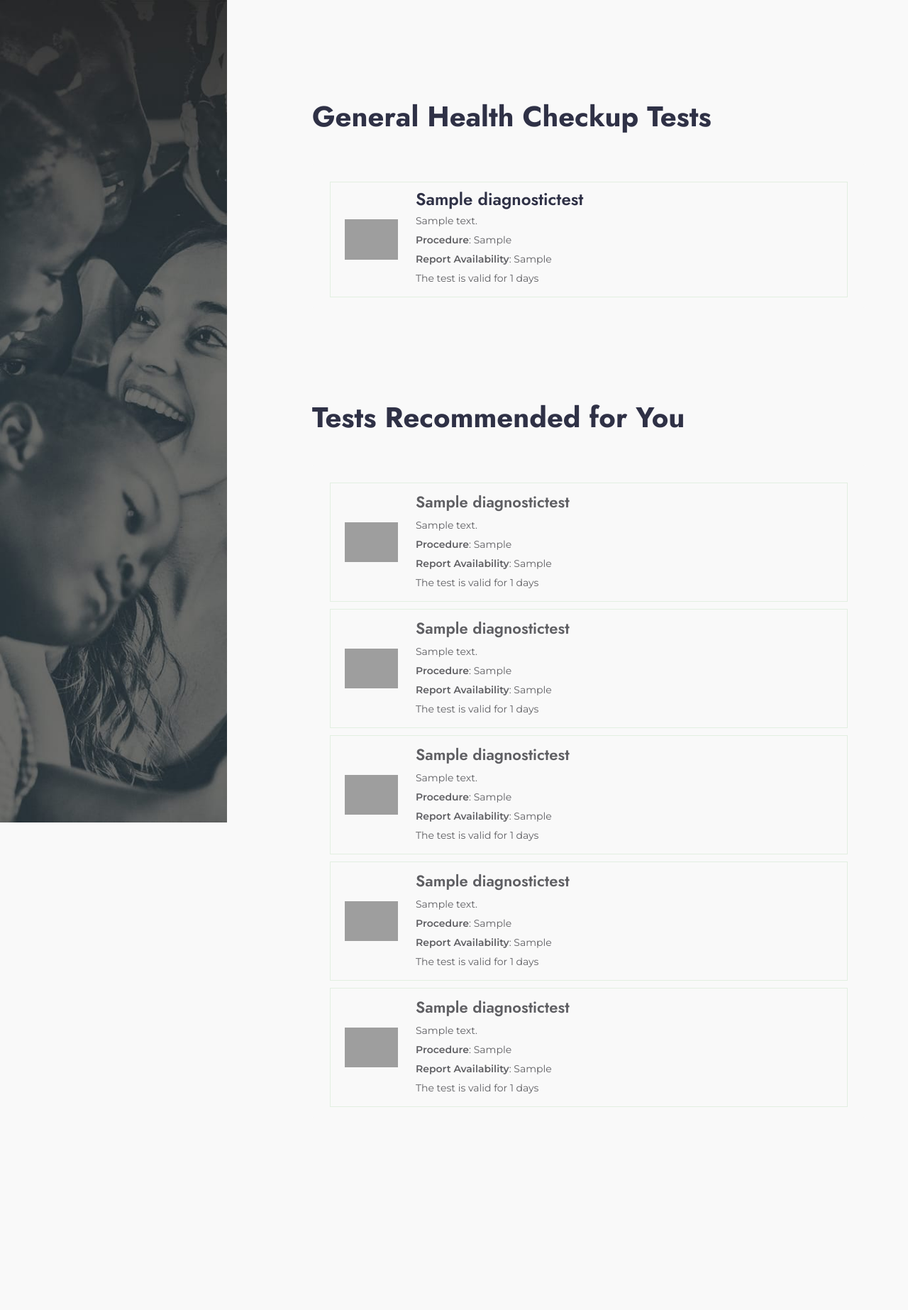
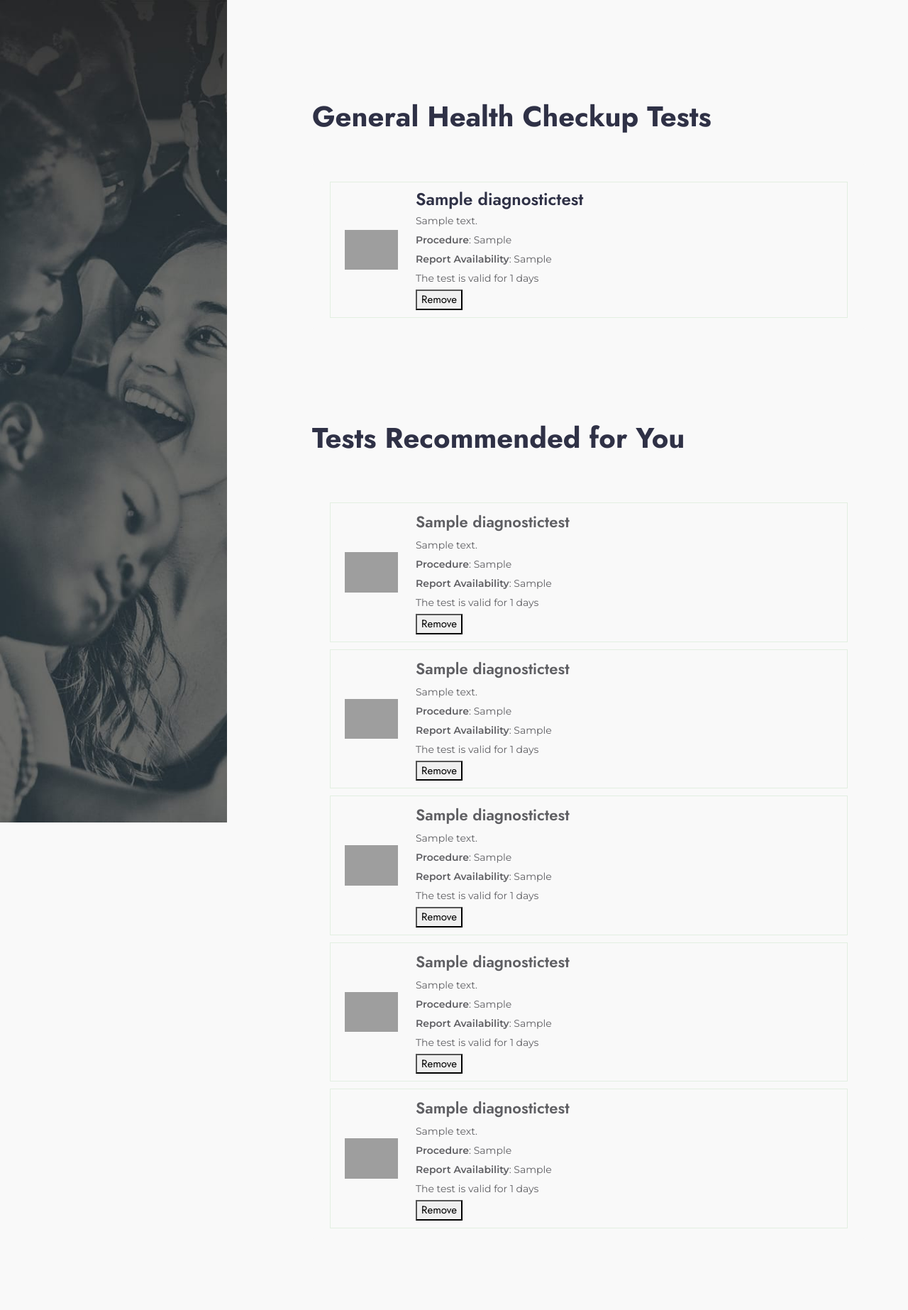
Before and after one commit to aatluri/DiagnosticTestRecommender, a Django app: template app/module/templates/module/displaydiagnostictests.html in a window 1280 px wide. Shown: the whole page at 71% size. Before the commit the page ends 1560 px from the top, so only its background shows below. Run offline with Django 4.2, Linux system fonts and the light colour scheme; the template is opened without the code that fills it: values that come from a table or form of the project are taken from there, others are empty; tables that the repository leaves empty hold one stand-in row (values such as "Sample post"); some libraries are stand-ins or nearby versions; grey boxes are pictures that could not be loaded.

Commit message:
Update displaytests page with a toggle test button and added comments overall

```diff
--- a/app/app/settings.py
+++ b/app/app/settings.py
@@ -36,7 +36,7 @@ INSTALLED_APPS = [
     'django.contrib.contenttypes',
     'django.contrib.sessions',
     'django.contrib.messages',
-    'django.contrib.staticfiles',
+    'django.contrib.staticfiles', # required for django to load the functionality it needs to deal with static files
     'django_extensions',  # This is for the runscript functionality to load data into the database.
     'module'
 ]
@@ -126,7 +126,8 @@ STATIC_URL = 'static/'
 
 DEFAULT_AUTO_FIELD = 'django.db.models.BigAutoField'
 
-
+# These values are used in the html pages when setting the options of the dropdown. They are also used when we create the initial data in the database as the tag values
+# so that when we try to filter we dont run into case sensitivity issues.
 CONFIG_VALUES =   {
                 "nonsmokervalue" : "NON SMOKER",
                 "heavysmokervalue" : "HEAVY SMOKER",
--- a/app/module/models.py
+++ b/app/module/models.py
@@ -16,7 +16,7 @@ class Patient(models.Model):
     comments = models.TextField(blank=True)
     age_range = models.CharField(max_length=150,blank=True)
 
-    # When we do this, in the admin page when the diagnostic tests are displayed, it will show their name
+    # When we do this, in the admin page when the Patients are displayed, it will show their name
     def __str__(self):
         return self.fullname
 
@@ -24,6 +24,7 @@ class Patient(models.Model):
 class Tag(models.Model):
     tagname = models.CharField(max_length=100,unique=True)
 
+    # When we do this, in the admin page when the tags are displayed, it will show their name
     def __str__(self):
         return self.tagname
 
--- a/app/module/static/module/css/style.css
+++ b/app/module/static/module/css/style.css
@@ -389,14 +389,15 @@ CSS Settings for the right side content of the displaydiagnostictests.html page
 		}
 
 
-.displaydiagnostictests_item img{
-	width: 75px;
-}
 
 .displaydiagnostictests_items{
 	background: #f9f9f9;
 	border-radius: 3px;
 	padding: 15px;
+}
+
+.displaydiagnostictests_item img{
+	width: 75px;
 }
 
 .displaydiagnostictests_list_view .displaydiagnostictests_item {
@@ -414,7 +415,6 @@ CSS Settings for the right side content of the displaydiagnostictests.html page
 
 .displaydiagnostictests_list_view .displaydiagnostictests_item .displaydiagnostictests_item_left{
 	margin-right: 25px;
-
 }
 
 .displaydiagnostictests_item .title {
@@ -640,6 +640,18 @@ The best way to test these is to go to the page -> Inpect and create devices wit
   }
 }
 
+/*The below media applies when we are trying to print*/
+@media print {
+  /* All your print styles go here */
+  .no-print {
+    display: none !important;
+  }
+  .side-hero-image + .diagnostictestrecommender_form {
+      margin-left: 0px;
+    }
+}
+
+
 
 
 /*---------------------------------------------------- */
--- a/app/module/templates/module/displaydiagnostictests.html
+++ b/app/module/templates/module/displaydiagnostictests.html
@@ -1,16 +1,32 @@
+<!--
+
+	This page inherits from the base.html page.
+	What happens here is that it takes the content of the base.html file and then replaces the placeholders with the content from here.
+	So for example the page_title in the base.html is replaced by the value between the block page_title and endblock in this file.
+	SImilarly for page_content
+-->
 {% extends "base.html" %}
+<!--The load static needs to be included in every file that loads static files.-->
 {% load static %}
+		<!-- This replaces the placeholder for page_title in the base.html file-->
 		{% block page_title%}Diagnostic Test Recommender-Display Tests {% endblock %}
+		<!-- This replaces the placeholder for page_content in the base.html file-->
+		{% block page_content%}
+							<!-- This is the html code for the content of the General Health check up tests
+							It basically loops through the queryhealthcheckup queryset
+							For each test, it does the following:
+								1. Uses the displayicon that we set in the database. it takes the displayicon value and looks for an image with that name in the specified location.
+								2. Uses data from the database like name, description etc and displays that.
 
-		{% block page_content%}
+							-->
 							<div class="diagnostictestrecommender_form_content">
 								<h2>General Health Checkup Tests</h2>
 								<br>
 								<div class="displaydiagnostictests_items">
 									<div class="displaydiagnostictests_list_view" style="display: block;">
 										{% for test in querysethealthcheckup %}
-											<div class="displaydiagnostictests_item">
-												<div class="displaydiagnostictests_item_left desktop-display">
+											<div class="displaydiagnostictests_item" id="{{test.name}}">
+												<div class="displaydiagnostictests_item_left desktop-display no-print">
 													{% if test.displayicon == "" %}
 														<img src="{% static "module/img/testicons/generic.png" %}" alt="testimage">
 													{% else %}
@@ -19,15 +35,23 @@
 												</div>
 												<div class="displaydiagnostictests_item_right">
 													<h4 class="title">{{test.name}}</h4>
-													<p class="content">{{test.description}}</p>
-													<p class="content"><b>Procedure</b>: {{test.samplerequirements}}</p>
-													<p class="content"><b>Report Availability</b>: {{test.reportavailability}}</p>
-													<p class="content">The test is valid for {{test.validity_days}} days</p>
+													<p class="content no-print">{{test.description}}</p>
+													<p class="content no-print"><b>Procedure</b>: {{test.samplerequirements}}</p>
+													<p class="content no-print"><b>Report Availability</b>: {{test.reportavailability}}</p>
+													<p class="content no-print">The test is valid for {{test.validity_days}} days</p>
+													<button class="no-print" type="button"onclick="removeTest('{{test.name}}')">Remove</button>
 												</div>
 											</div>
 										{% endfor %}
 									</div>
 								</div>
+									<!-- This is the html code for the content of the Personalised tests based on the questionnaire
+									It basically loops through the each of the querysets
+									For each test, it does the following:
+										1. Uses the displayicon that we set in the database. it takes the displayicon value and looks for an image with that name in the specified location.
+										2. Uses data from the database like name, description etc and displays that.
+
+									-->
 								<br>
 								<br>
 								<h2>Tests Recommended for You</h2>
@@ -35,8 +59,8 @@
 								<div class="displaydiagnostictests_items">
 									<div class="displaydiagnostictests_list_view" style="display: block;">
 										{% for test in querysetsmoking %}
-											<div class="displaydiagnostictests_item">
-												<div class="displaydiagnostictests_item_left desktop-display">
+											<div class="displaydiagnostictests_item" id="{{test.name}}" >
+												<div class="displaydiagnostictests_item_left desktop-display  no-print">
 													{% if test.displayicon == "" %}
 														<img src="{% static "module/img/testicons/generic.png" %}" alt="testimage">
 													{% else %}
@@ -45,17 +69,18 @@
 												</div>
 												<div class="displaydiagnostictests_item_right">
 													<p class="title">{{test.name}}</p>
-													<p class="content">{{test.description}}</p>
-													<p class="content"><b>Procedure</b>: {{test.samplerequirements}}</p>
-													<p class="content"><b>Report Availability</b>: {{test.reportavailability}}</p>
-													<p class="content">The test is valid for {{test.validity_days}} days</p>
+													<p class="content no-print">{{test.description}}</p>
+													<p class="content no-print"><b>Procedure</b>: {{test.samplerequirements}}</p>
+													<p class="content no-print"><b>Report Availability</b>: {{test.reportavailability}}</p>
+													<p class="content no-print">The test is valid for {{test.validity_days}} days</p>
+													<button class="no-print" type="button"onclick="removeTest('{{test.name}}')">Remove</button>
 
 												</div>
 											</div>
 										{% endfor %}
 										{% for test in querysetdrinking %}
-											<div class="displaydiagnostictests_item">
-												<div class="displaydiagnostictests_item_left desktop-display">
+											<div class="displaydiagnostictests_item" id="{{test.name}}">
+												<div class="displaydiagnostictests_item_left desktop-display no-print">
 													{% if test.displayicon == "" %}
 														<img src="{% static "module/img/testicons/generic.png" %}" alt="testimage">
 													{% else %}
@@ -64,17 +89,18 @@
 												</div>
 												<div class="displaydiagnostictests_item_right">
 													<p class="title">{{test.name}}</p>
-													<p class="content">{{test.description}}</p>
-													<p class="content"><b>Procedure</b>: {{test.samplerequirements}}</p>
-													<p class="content"><b>Report Availability</b>: {{test.reportavailability}}</p>
-													<p class="content">The test is valid for {{test.validity_days}} days</p>
+													<p class="content no-print">{{test.description}}</p>
+													<p class="content no-print"><b>Procedure</b>: {{test.samplerequirements}}</p>
+													<p class="content no-print"><b>Report Availability</b>: {{test.reportavailability}}</p>
+													<p class="content no-print">The test is valid for {{test.validity_days}} days</p>
+													<button class="no-print" type="button"onclick="removeTest('{{test.name}}')">Remove</button>
 
 												</div>
 											</div>
 										{% endfor %}
 										{% for test in querysetprevinfection %}
-											<div class="displaydiagnostictests_item">
-												<div class="displaydiagnostictests_item_left desktop-display">
+											<div class="displaydiagnostictests_item" id="{{test.name}}">
+												<div class="displaydiagnostictests_item_left desktop-display no-print">
 													{% if test.displayicon == "" %}
 														<img src="{% static "module/img/testicons/generic.png" %}" alt="testimage">
 													{% else %}
@@ -83,17 +109,18 @@
 												</div>
 												<div class="displaydiagnostictests_item_right">
 													<p class="title">{{test.name}}</p>
-													<p class="content">{{test.description}}</p>
-													<p class="content"><b>Procedure</b>: {{test.samplerequirements}}</p>
-													<p class="content"><b>Report Availability</b>: {{test.reportavailability}}</p>
-													<p class="content">The test is valid for {{test.validity_days}} days</p>
+													<p class="content no-print">{{test.description}}</p>
+													<p class="content no-print"><b>Procedure</b>: {{test.samplerequirements}}</p>
+													<p class="content no-print"><b>Report Availability</b>: {{test.reportavailability}}</p>
+													<p class="content no-print">The test is valid for {{test.validity_days}} days</p>
+													<button class="no-print" type="button"onclick="removeTest('{{test.name}}')">Remove</button>
 
 												</div>
 											</div>
 										{% endfor %}
 										{% for test in querysetbloodexposure %}
-											<div class="displaydiagnostictests_item">
-												<div class="displaydiagnostictests_item_left desktop-display">
+											<div class="displaydiagnostictests_item" id="{{test.name}}">
+												<div class="displaydiagnostictests_item_left desktop-display no-print">
 													{% if test.displayicon == "" %}
 														<img src="{% static "module/img/testicons/generic.png" %}" alt="testimage">
 													{% else %}
@@ -102,17 +129,18 @@
 												</div>
 												<div class="displaydiagnostictests_item_right">
 													<p class="title">{{test.name}}</p>
-													<p class="content">{{test.description}}</p>
-													<p class="content"><b>Procedure</b>: {{test.samplerequirements}}</p>
-													<p class="content"><b>Report Availability</b>: {{test.reportavailability}}</p>
-													<p class="content">The test is valid for {{test.validity_days}} days</p>
+													<p class="content no-print">{{test.description}}</p>
+													<p class="content no-print"><b>Procedure</b>: {{test.samplerequirements}}</p>
+													<p class="content no-print"><b>Report Availability</b>: {{test.reportavailability}}</p>
+													<p class="content no-print">The test is valid for {{test.validity_days}} days</p>
+													<button class="no-print" type="button"onclick="removeTest('{{test.name}}')">Remove</button>
 
 												</div>
 											</div>
 										{% endfor %}
 										{% for test in querysetmenstrualhistory %}
-											<div class="displaydiagnostictests_item">
-												<div class="displaydiagnostictests_item_left desktop-display">
+											<div class="displaydiagnostictests_item" id="{{test.name}}">
+												<div class="displaydiagnostictests_item_left desktop-display no-print">
 													{% if test.displayicon == "" %}
 														<img src="{% static "module/img/testicons/generic.png" %}" alt="testimage">
 													{% else %}
@@ -121,23 +149,24 @@
 												</div>
 												<div class="displaydiagnostictests_item_right">
 													<p class="title">{{test.name}}</p>
-													<p class="content">{{test.description}}</p>
-													<p class="content"><b>Procedure</b>: {{test.samplerequirements}}</p>
-													<p class="content"><b>Report Availability</b>: {{test.reportavailability}}</p>
-													<p class="content">The test is valid for {{test.validity_days}} days</p>
+													<p class="content no-print">{{test.description}}</p>
+													<p class="content no-print"><b>Procedure</b>: {{test.samplerequirements}}</p>
+													<p class="content no-print"><b>Report Availability</b>: {{test.reportavailability}}</p>
+													<p class="content no-print">The test is valid for {{test.validity_days}} days</p>
+													<button class="no-print" type="button"onclick="removeTest('{{test.name}}')">Remove</button>
 
 												</div>
 											</div>
 										{% endfor %}
 										{% if personalisedtests == "no"  %}
-											<div class="displaydiagnostictests_item">
-												<div class="displaydiagnostictests_item_left desktop-display">
+											<div class="displaydiagnostictests_item" >
+												<div class="displaydiagnostictests_item_left desktop-display no-print">
 														<img src="{% static "module/img/testicons/habits.png" %}" alt="testimage">
 												</div>
 												<div class="displaydiagnostictests_item_right">
 													<p class="title">No Additional Tests Required</p>
-													<p class="content"><b>Report Availability</b>: {{test.reportavailability}}</p>
-													<p class="content">Based on your habits, there are no other tests recommended for you</p>
+													<p class="content no-print"><b>Report Availability</b>: {{test.reportavailability}}</p>
+													<p class="content no-print">Based on your habits, there are no other tests recommended for you</p>
 												</div>
 											</div>
 										{% else %}
--- a/app/templates/base.html
+++ b/app/templates/base.html
@@ -1,9 +1,16 @@
+<!-- The load static is needed in all files that use static files.-->
 {% load static %}
+<!--
+	This is the base page that contains all the common html content that all the pages need like the linking to the css and js scripts etc..
+	Each of the other html pages inherits this page.
+-->
 <!DOCTYPE html>
 <html lang="en">
 
 <head>
 	<meta charset="utf-8">
+	<!-- The page_title block is a placeholder that is replaced when this is inherited by a child page.
+	The default value is also set just in case-->
 	<title>{% block page_title%}Diagnostic Test Recommender {% endblock %}</title>
 	<meta name="viewport" content="width=device-width, initial-scale=1.0">
 	<link rel="stylesheet" href="{% static "module/css/bootstrap.min.css" %}">
@@ -14,14 +21,20 @@
 </head>
 
 <body>
+
 	<div class="wrapper">
-		<div class="side-hero-image">
+		<!--
+		This is the html code for the side hero image that appears on each page. Since its common for all the pages, we included it in the base.html page.
+		-->
+		<div class="side-hero-image no-print">
 			<div class="side-hero-image-holder">
 				<img src="{% static "module/img/side-img.jpg" %}" alt="">
 			</div>
 		</div>
 		<form class="diagnostictestrecommender_form" action="/" id="diagnostictestrecommender" method="POST">
 		{% csrf_token %}
+		<!-- The page_content block is a placeholder that is replaced when this is inherited by a child page.
+		The default value is also set just in case-->
         {% block page_content%}
             <h1> Fall back content </h1>
         {% endblock %}
@@ -32,6 +45,17 @@
 	<script src="{% static "module/js/jquery.validate.min.js" %}"></script>
 	<script src="{% static "module/js/bootstrap.min.js" %}"></script>
 	<script src="{% static "module/js/conditionize.flexible.jquery.min.js" %}"></script>
+	<script>
+		function removeTest(id) {
+			//alert("You Pressed:  " + id);
+		  var x = document.getElementById(id);
+		  if (x.style.display === "none") {
+			x.style.display = "flex";
+		  } else {
+			x.style.display = "none";
+		  }
+		}
+	</script>
 </body>
 
 </html>
```
Also changed, not shown: app/module/admin.py (+11 -8 lines), app/module/templates/module/patientinformation copy.html (deleted, +0 -117 lines), app/module/templates/module/patientinformation.html (+12 -1 lines), app/module/views.py (+37 -12 lines), README.md.
